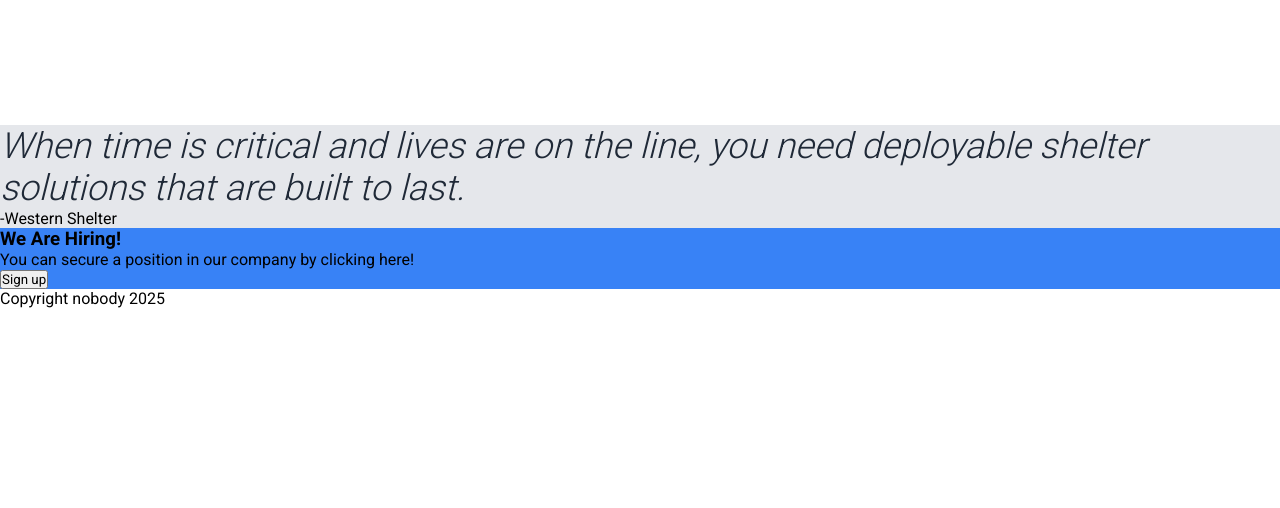
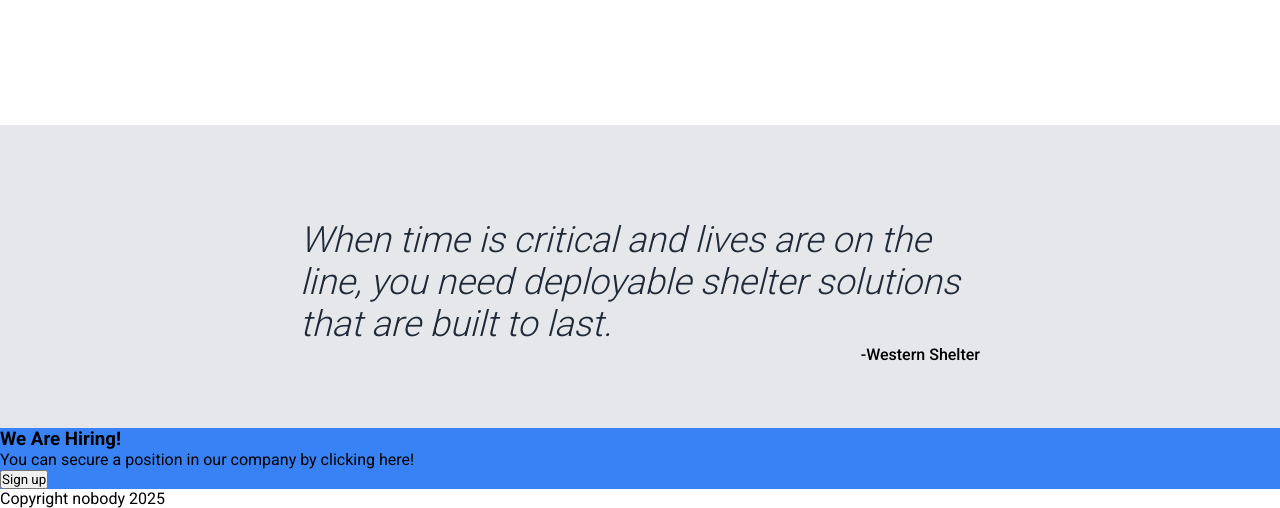
Before and after one commit to Noah-Technology/layout-practice, a plain HTML site: page index.html in a window 1280 px wide. Shown: the part 1947-2455 px from the top of the page. Before the commit the page ends 2255 px from the top, so only its background shows below. Drawn offline with Linux system fonts and the light colour scheme.

Commit message:
Complete quote section
Completed quote section utilizing basic CSS such as padding, margin,
text-align, and font-weight.

```diff
--- a/style.css
+++ b/style.css
@@ -56,6 +56,7 @@ a,
     color: #1F2937;
     font-weight: 300;
     font-style: italic;
+    margin-top: 30px;
 }
 
 .header {
@@ -120,3 +121,12 @@ a {
     border: solid 4px #3882F6;
     border-radius: 16px;
 }
+
+.quote-container {
+    padding: 64px 300px;
+}
+
+.author {
+    text-align: right;
+    font-weight: 500;
+}
```
